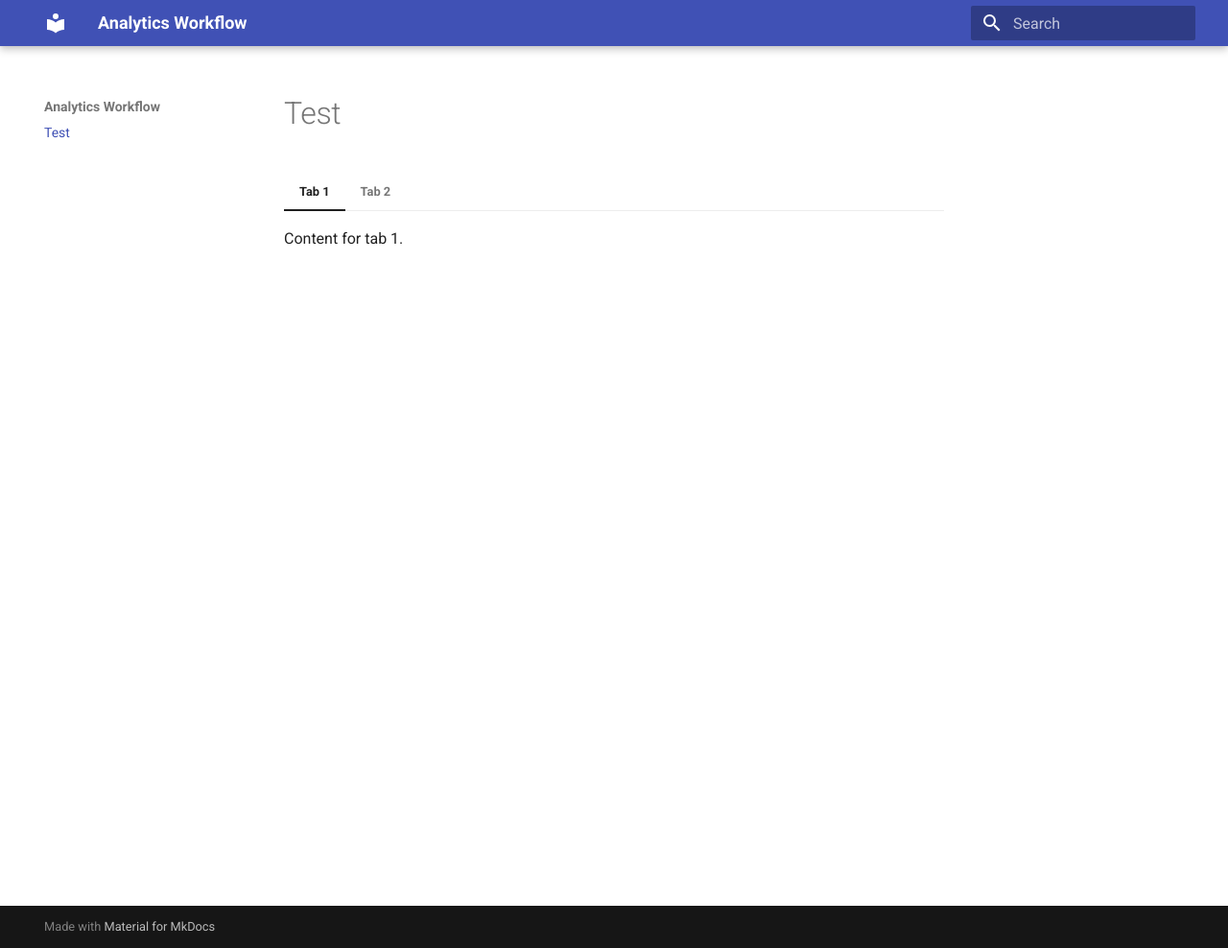
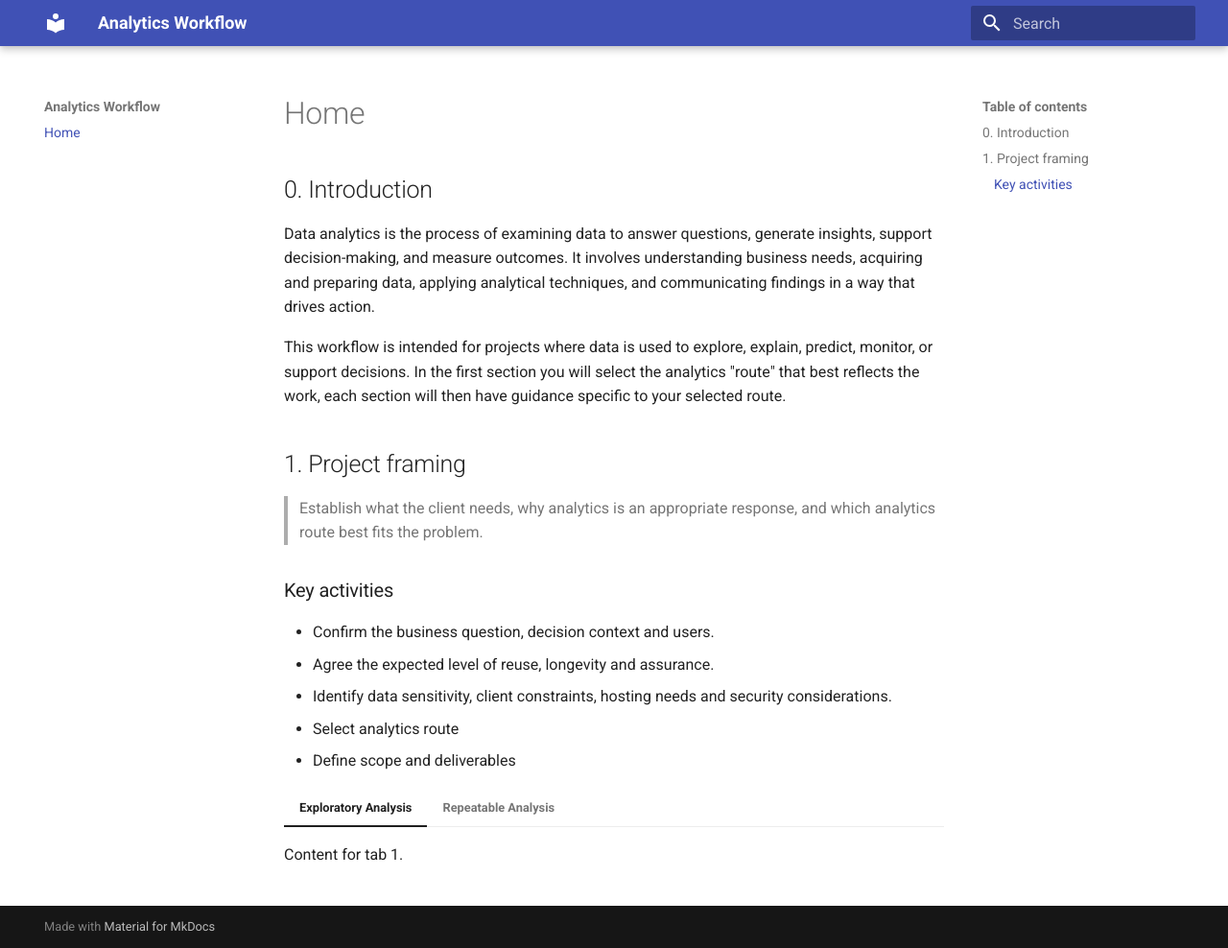
Before and after one commit to wshepghd/laughing-guacamole, an MkDocs documentation site: the page built from docs/index.md, in a window 1280 px wide and 988 px high. Shown: the whole window at 96% size. Built offline with MkDocs 1.6.1 and Material for MkDocs 9.7.7, drawn with Linux system fonts in a browser that asks for light colours.

Commit message:
Update index.md

```diff
--- a/docs/index.md
+++ b/docs/index.md
@@ -1,9 +1,25 @@
-# Test
+## 0. Introduction
 
-=== "Tab 1"
+Data analytics is the process of examining data to answer questions, generate insights, support decision-making, and measure outcomes. It involves understanding business needs, acquiring and preparing data, applying analytical techniques, and communicating findings in a way that drives action.
+
+This workflow is intended for projects where data is used to explore, explain, predict, monitor, or support decisions. In the first section you will select the analytics "route" that best reflects the work, each section will then have guidance specific to your selected route.
+
+## 1. Project framing
+
+> Establish what the client needs, why analytics is an appropriate response, and which analytics route best fits the problem.
+
+### Key activities
+- Confirm the business question, decision context and users.
+- Agree the expected level of reuse, longevity and assurance.
+- Identify data sensitivity, client constraints, hosting needs and security considerations.
+- Select analytics route
+- Define scope and deliverables
+
+
+=== "Exploratory Analysis"
 
     Content for tab 1.
 
-=== "Tab 2"
+=== "Repeatable Analysis"
 
     Content for tab 2.
```
